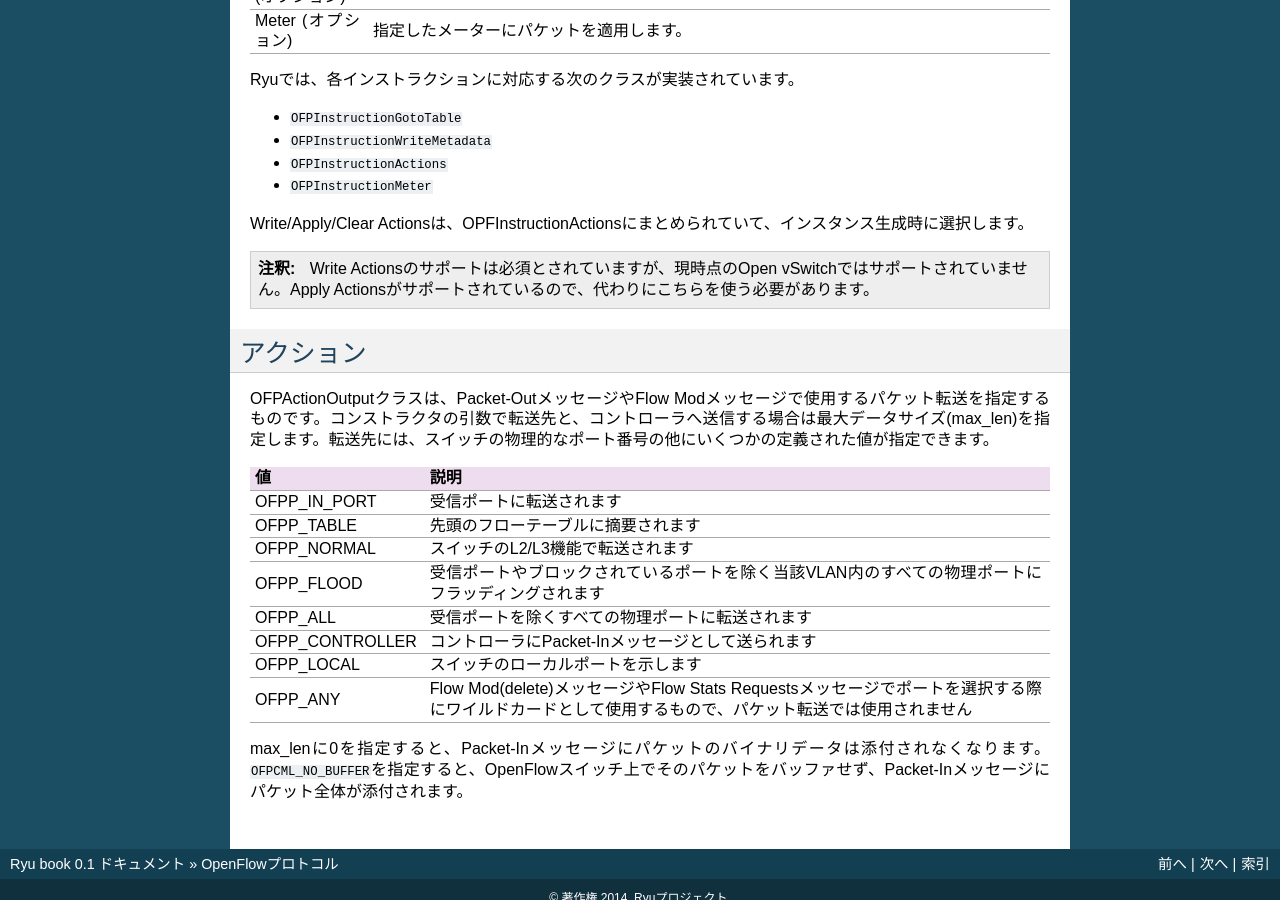
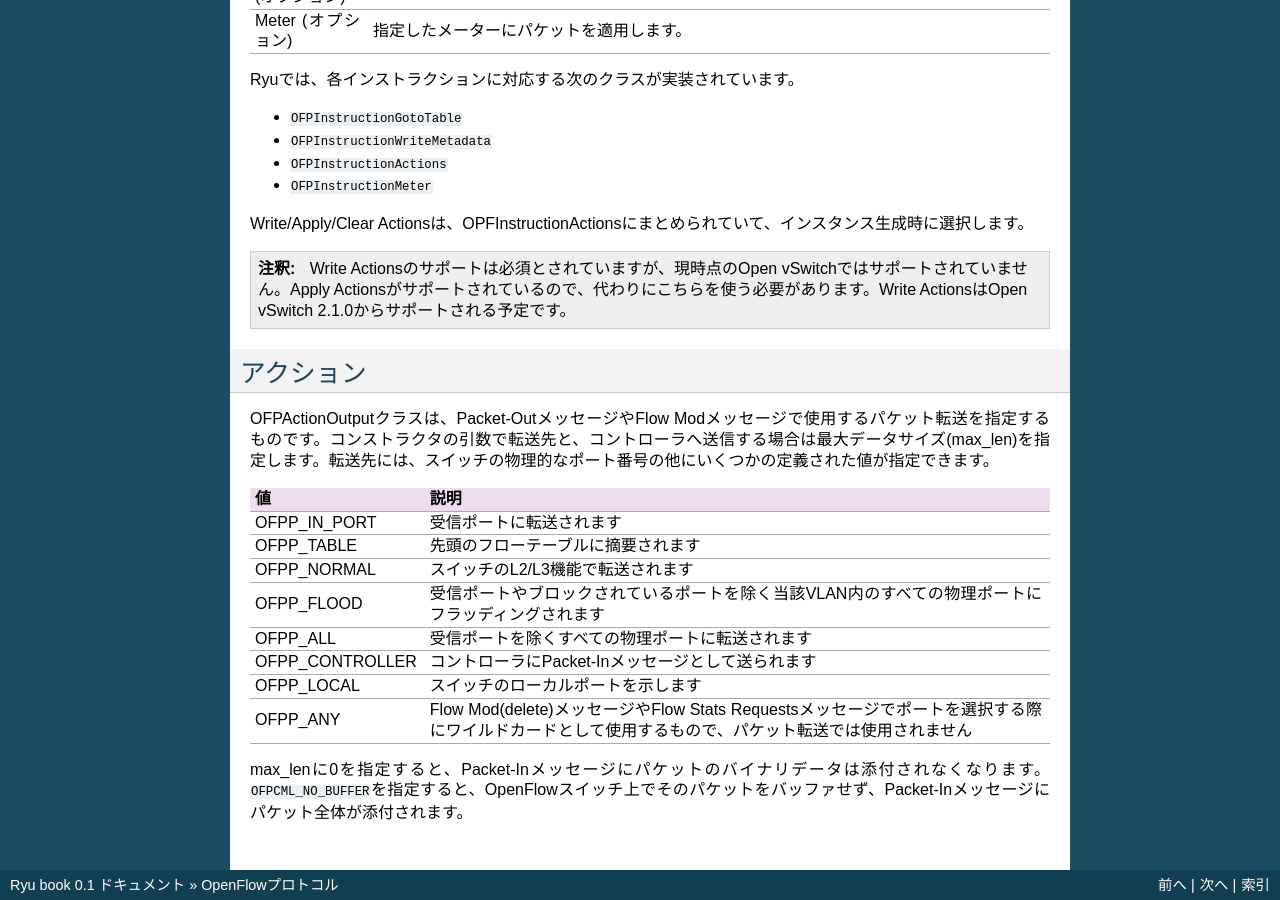
Before and after one commit to osrg/ryu-book, a Sphinx documentation site: the page built from ja/source/openflow_protocol.rst, in a window 1280 px wide and 900 px high, scrolled down 1843 px. Built offline with Sphinx 7.4.7, drawn with Linux system fonts in a browser that asks for light colours.

Commit message:
mention coming ovs write-actions support

```diff
--- a/ja/source/openflow_protocol.rst
+++ b/ja/source/openflow_protocol.rst
@@ -113,6 +113,7 @@ Write/Apply/Clear Actionsは、OPFInstructionActionsにまとめられていて
    Write Actionsのサポートは必須とされていますが、現時点のOpen vSwitch
    ではサポートされていません。Apply Actionsがサポートされているので、
    代わりにこちらを使う必要があります。
+   Write ActionsはOpen vSwitch 2.1.0からサポートされる予定です。
 
 
 アクション
```
